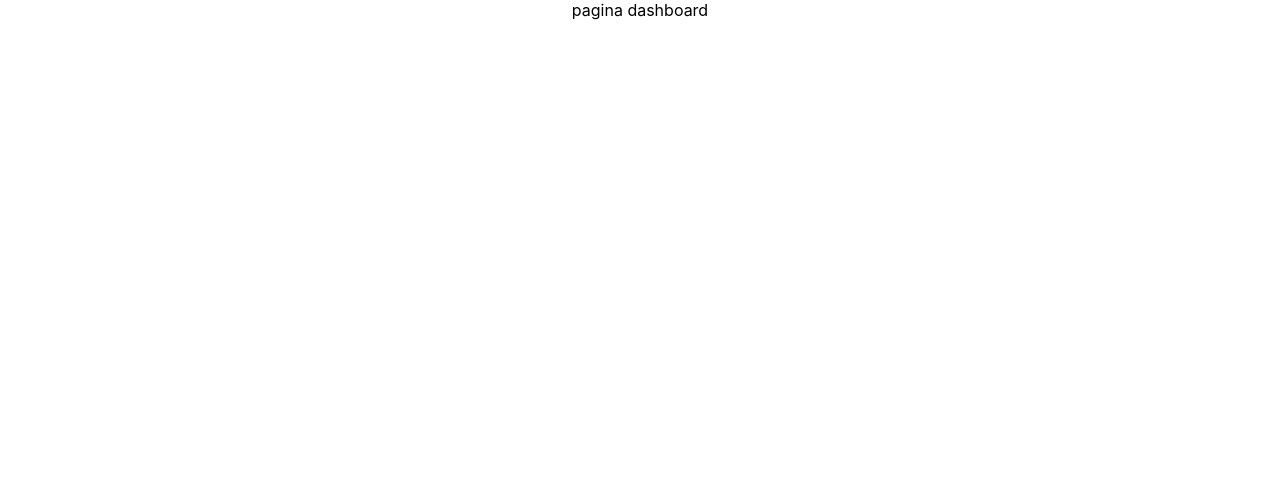
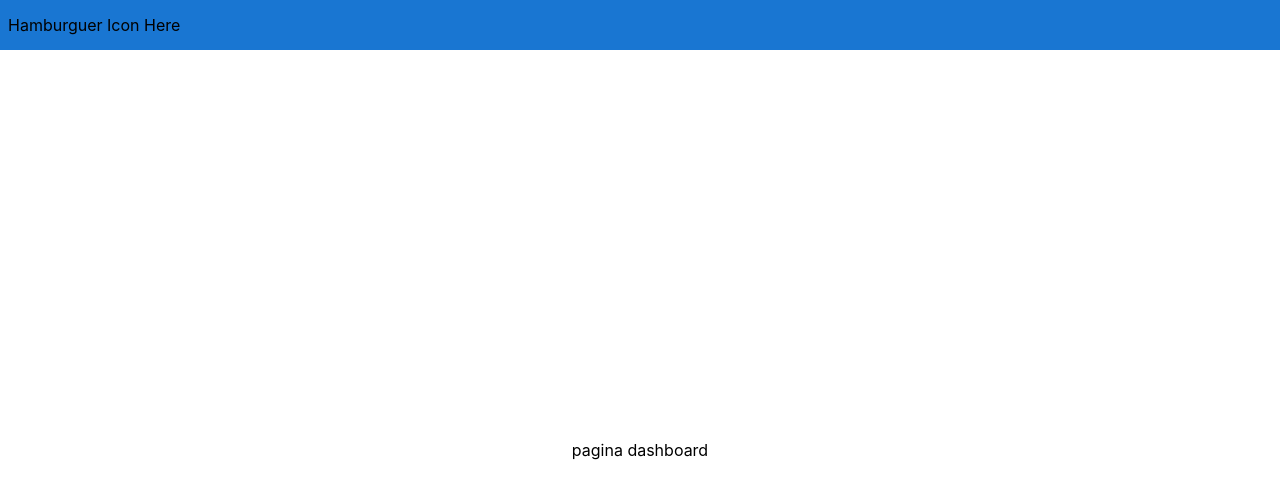
Before and after one commit to IsaqueAkamine/ws-front-end-challenge, a React (Create React App) app: page /dashboard in a window 1280 px wide. Shown: the top 498 px of the page. Built offline with nearby package versions, Linux system fonts and the light colour scheme; the HTML template or start-up script is replaced by a standard one.

Commit message:
create header component

```diff
--- /dev/null
+++ b/src/components/header/index.js
@@ -0,0 +1,9 @@
+import React from 'react';
+import { Container } from "./styles";
+function Header() {
+    return (
+        <Container>Hamburguer Icon Here</Container>
+    );
+}
+
+export default Header;
--- /dev/null
+++ b/src/components/header/styles.js
@@ -0,0 +1,10 @@
+import styled from "styled-components";
+
+export const Container = styled.div`
+  display: flex;
+  padding-left: 1vh;
+  height: 50px;
+  width: 100%;
+  background-color: #1976d2;
+  align-items: center;
+`;
--- a/src/pages/dashboard/index.js
+++ b/src/pages/dashboard/index.js
@@ -1,11 +1,18 @@
 import React from 'react';
 
-import './styles.css';
+import { Container } from "./styles";
+
+//remover header, adicionar na rota
+import Header from '../../components/header';
 
 function Dashboard() {
   return (
-    <div className="App">
+    <div>
+      <Header />
+
+      <Container>
         pagina dashboard
+      </Container>
     </div>
   );
 }
--- /dev/null
+++ b/src/pages/dashboard/styles.js
@@ -0,0 +1,8 @@
+import styled from "styled-components";
+
+export const Container = styled.div`
+  display: flex;
+  align-items: center;
+  justify-content: center;
+  height: 100vh;
+`;
```
Also changed, not shown: src/pages/dashboard/styles.css (deleted).
